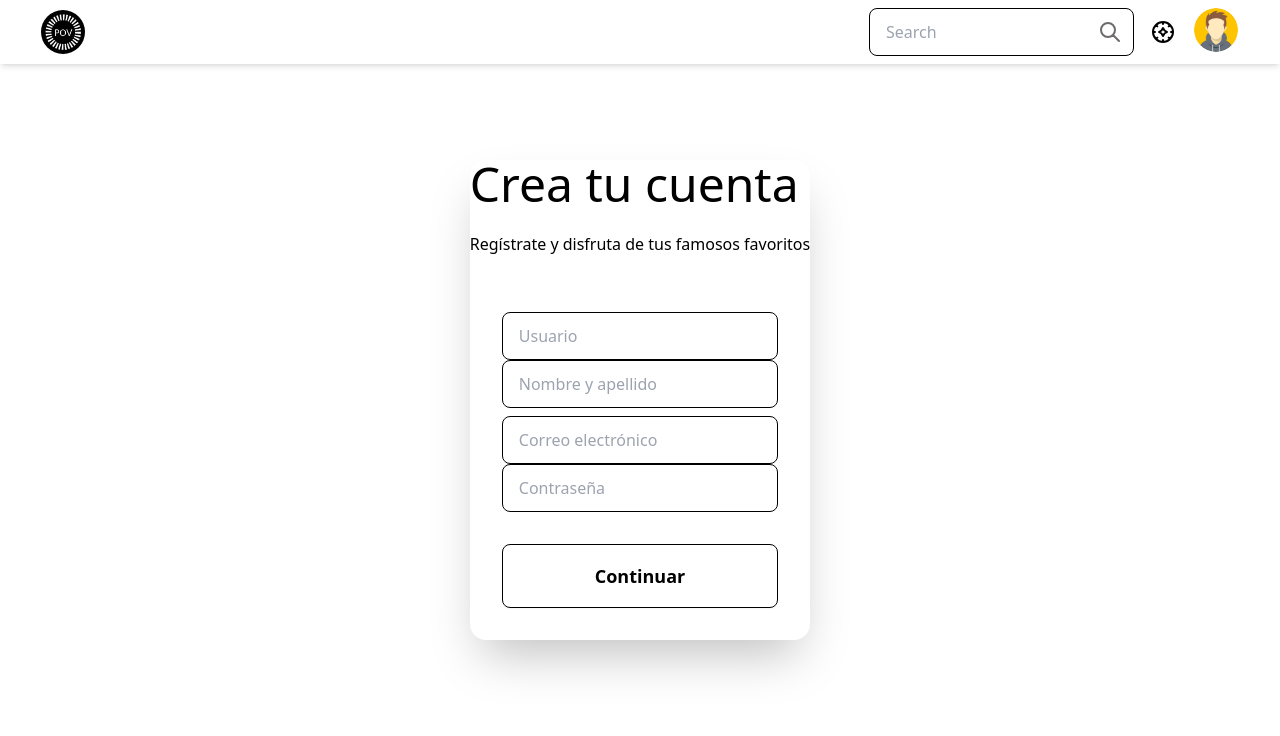
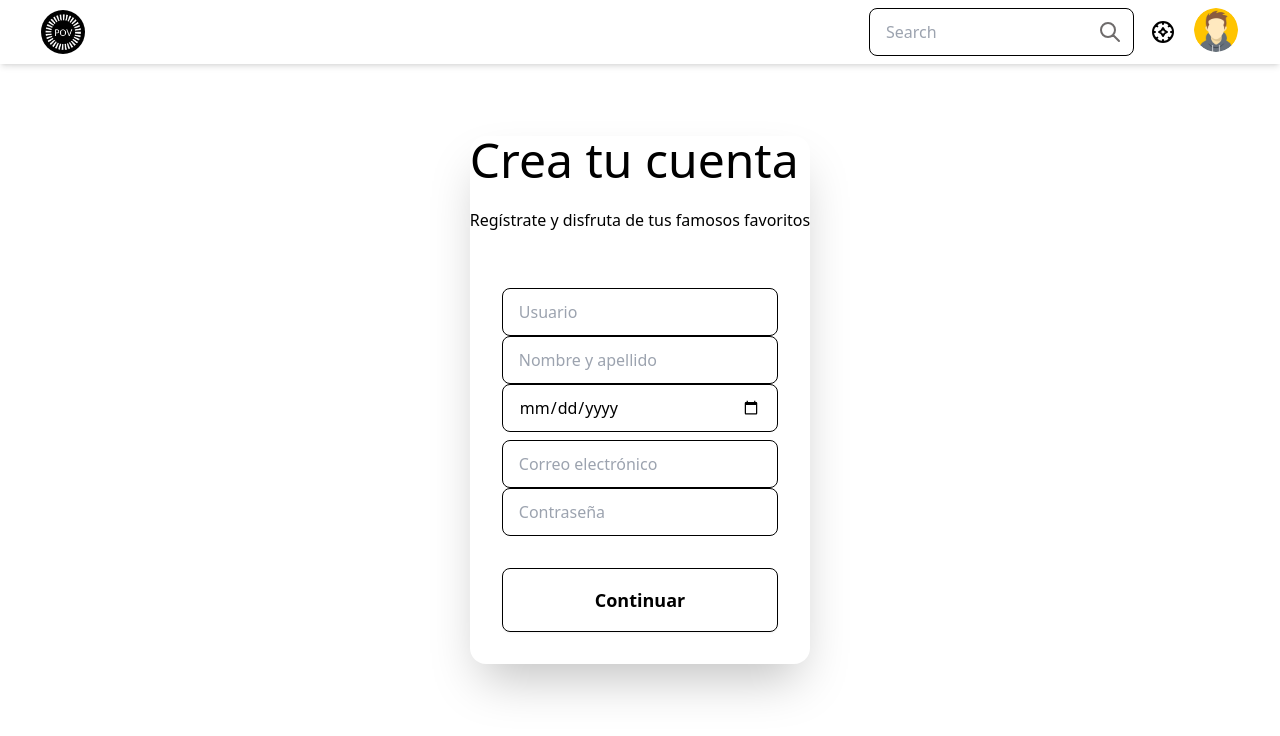
Before and after one commit to No-Country/s12-08-ft-node-react, a React (Vite) app in the folder frontend/pov/: page /register in a window 1280 px wide. Shown: the top 736 px of the page. Built offline with nearby package versions, Linux system fonts and the light colour scheme.

Commit message:
correccion

```diff
--- a/frontend/pov/src/pages/regiterlogin/regiterlogin.jsx
+++ b/frontend/pov/src/pages/regiterlogin/regiterlogin.jsx
@@ -10,12 +10,13 @@ import { Apple} from "../../components/Svg/Apple";
 
 const location = window.location;
 const pathname = location.pathname;
+const DATE = new Date()
 
 const initialSignUpForm = {
 
   user: pathname ==="/register"? "" : "usuario",
   username: pathname==="/register"? "" : "username",
-  date_of_birth: pathname==="/register"? "" : "",
+  date_of_birth: "",
   email: "",
   password: "",
 
@@ -99,42 +100,6 @@ export const Registerlogin = () => {
         console.log("Formulario no válido. Por favor, corrija los errores.");
       }
     };
-
-  // Renderizado del componente del formulario de registro
-  // return (
-  //   <main className=" font-Lexend font-sans flex min-h-screen justify-center items-center font-Lexend ">
-  //     <div class="flex items-center justify-center h-screen">
-  //       <div class="bg-gray-200 p-6 rounded-lg">
-  //
-  //       </div>
-  //       <div className=" flex justify-end">
-  //         <button className="m-2 p-2">
-  //           <Google />
-  //         </button>
-  //         <button className="m-2 p-2">
-  //           <Facebook />
-  //         </button>
-  //         <button className=" m-2 p-2">
-  //           <Apple />
-  //         </button>
-  //         {location.pathname === "/register" ? (
-  //           <div>
-  //             <p className=" mt-2 mb-[36px] text-[12px]">
-  //               ¿Ya tienes una cuenta? <strong>Inicia sesión</strong>
-  //             </p>
-  //           </div>
-  //         ) : (
-  //           <div>
-  //             <p className=" mt-2 mb-[36px] text-[12px]">
-  //               ¿No tienes cuenta todavía?
-  //               <strong>Regístrate</strong>
-  //             </p>
-  //           </div>
-  //         )}
-  //       </div>
-  //     </div>
-  //   </main>
-  // );
   return (
 
     <div className="hero min-h-screen bg-base-200">
@@ -181,6 +146,21 @@ export const Registerlogin = () => {
                     <span style={{ color: "red" }}>{usernameValid}</span>
                   </div>
                 )}
+
+                  {/* Input de Fecha Nacimiento */}
+                <input
+                  className="input input-bordered"
+                  type="date"
+                  name="date_of_birth"
+                  value={date_of_birth}
+                  onChange={onInputChange}
+                />
+                {!!date_of_birthvalid && formSubmited && (
+                  <div>
+                    <span style={{ color: "red" }}>{date_of_birthvalid}</span>
+                  </div>
+                )}
+
               </div>
             ) : (
               <h4 className="text-5xl font-">Ingresar</h4>
```
